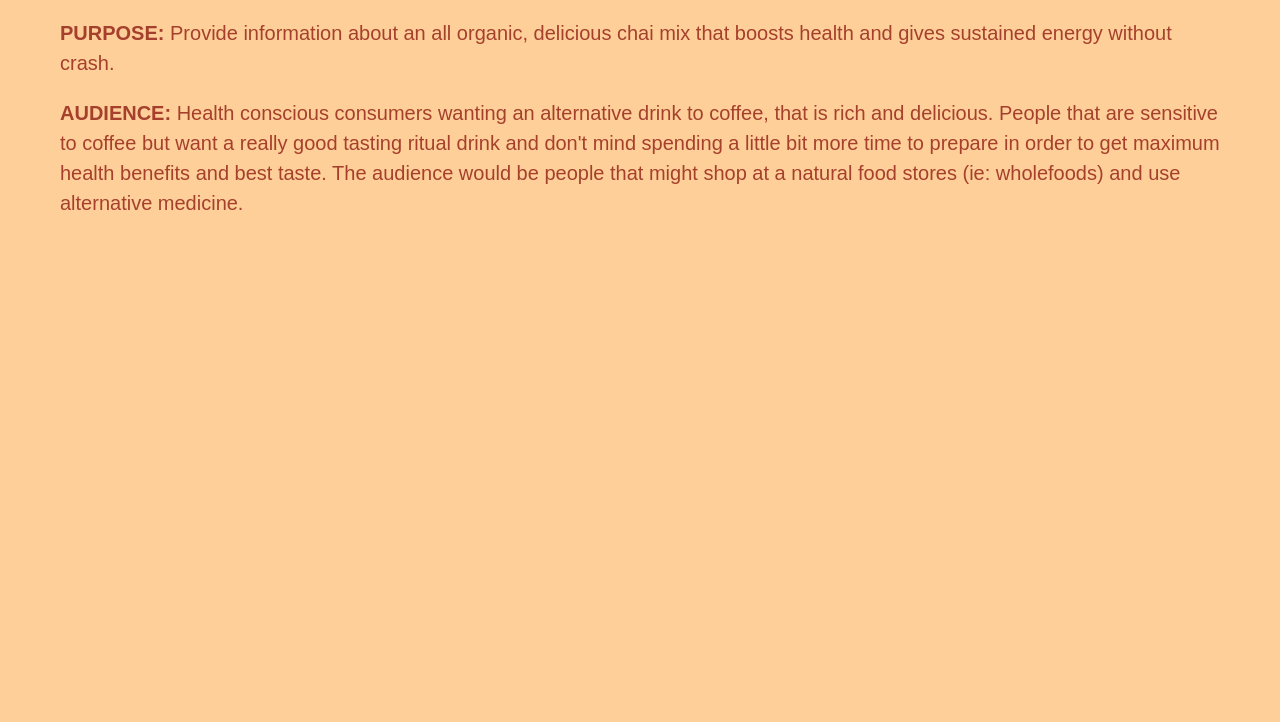
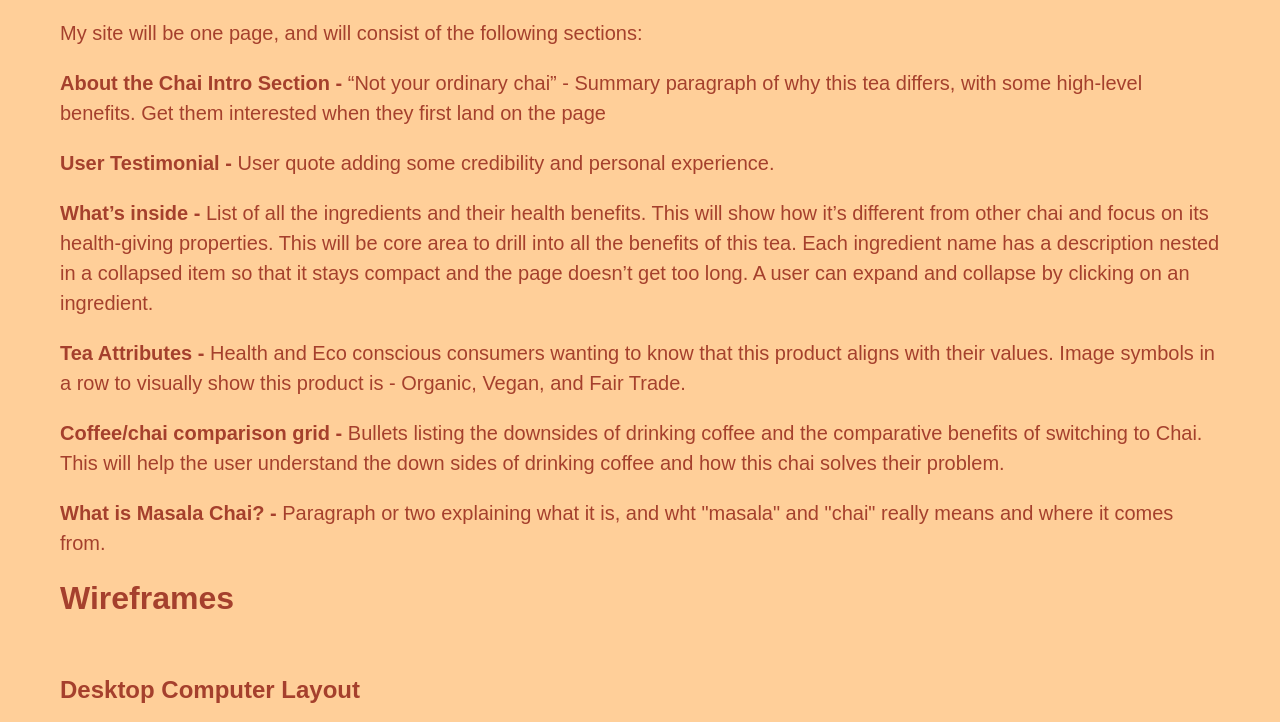
Before and after one commit to gmustuk/elevated-chai-tea, a plain HTML site: page public_html/documentation/milestone-2.html in a window 1280 px wide. Shown: the part 198-920 px from the top of the page. Before the commit the page ends 800 px from the top, so only its background shows below. Drawn offline with Linux system fonts and the light colour scheme.

Commit message:
added mockups

```diff
--- a/public_html/documentation/milestone-2.html
+++ b/public_html/documentation/milestone-2.html
@@ -8,9 +8,22 @@
 <body>
 <h1>PWP Milestones 2: "Elevated Chai"</h1><br>
 <h1>Content Strategy</h1>
-<p><strong>PURPOSE: </strong> Provide information about an all organic, delicious chai mix that boosts health and gives sustained energy without crash.  </p>
-<p><strong>AUDIENCE: </strong> Health conscious consumers wanting an alternative drink to coffee, that is rich and delicious. People that are sensitive to coffee but want a really good tasting ritual drink and don't mind spending a little bit more time to prepare in order to get maximum health benefits and best taste. The audience would be people that might shop at a natural food stores (ie: wholefoods) and use alternative medicine. </p>
+<p>My site will be one page, and will consist of the following sections:<p>
+  <p>
+  <strong>About the Chai Intro Section - </strong> “Not your ordinary chai” - Summary paragraph of why this tea differs, with some high-level benefits. Get them interested when they first land on the page </p>
+<p><strong>User Testimonial -</strong> User quote adding some credibility and personal experience.</p>
+<p><strong>What’s inside - </strong> List of all the ingredients and their health benefits. This will show how it’s different from other chai and focus on its health-giving properties.  This will be core area to drill into all the benefits of this tea. Each ingredient name has a description nested in a collapsed item so that it stays compact and the page doesn’t get too long. A user can expand and collapse by clicking on an ingredient.    </p>
+<p><strong>Tea Attributes - </strong> Health and Eco conscious consumers wanting to know that this product aligns with their values. Image symbols in a row to visually show this product is - Organic, Vegan, and Fair Trade.</p>
+<p><strong>Coffee/chai comparison grid - </strong> Bullets listing the downsides of drinking coffee and the comparative benefits of switching to Chai. This will help the user understand the down sides of drinking coffee and how this chai solves their problem.</p>
+<p><strong>What is Masala Chai? - </strong> Paragraph or two explaining what it is, and wht "masala" and "chai" really means and where it comes from. </p>
 
+<h1>Wireframes</h1>
+<br>
+<h2>Desktop Computer Layout</h2>
+<p><img src="desktop-wireframe.png" width="800" alt="desktop wireframe"></p>
+
+<h2>Mobile Phone Layout</h2>
+<p><img src="mobile-wireframe.png" width="800" alt="mobile wireframe"></p>
 
 
 </body>
```
Also changed, not shown: public_html/documentation/desktop-wireframe.png (added), public_html/documentation/mobile-wireframe.png (added).
